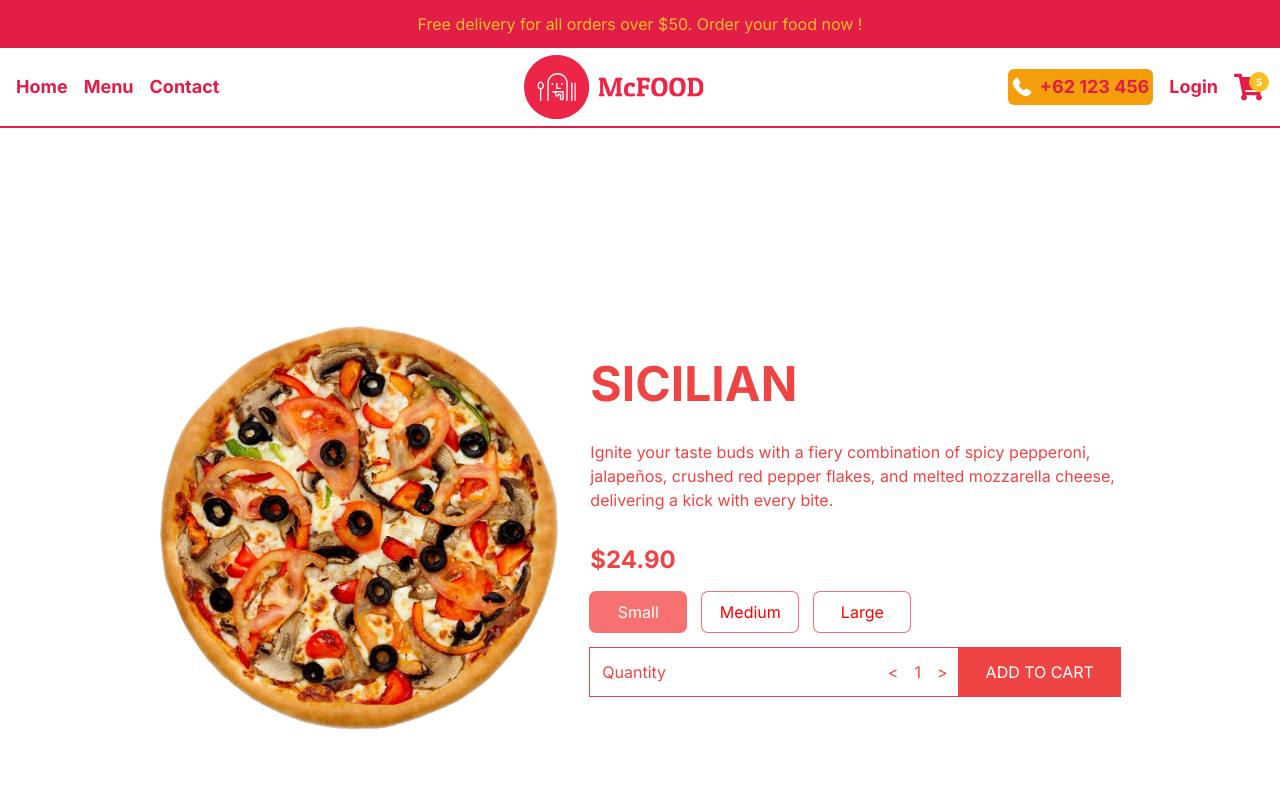
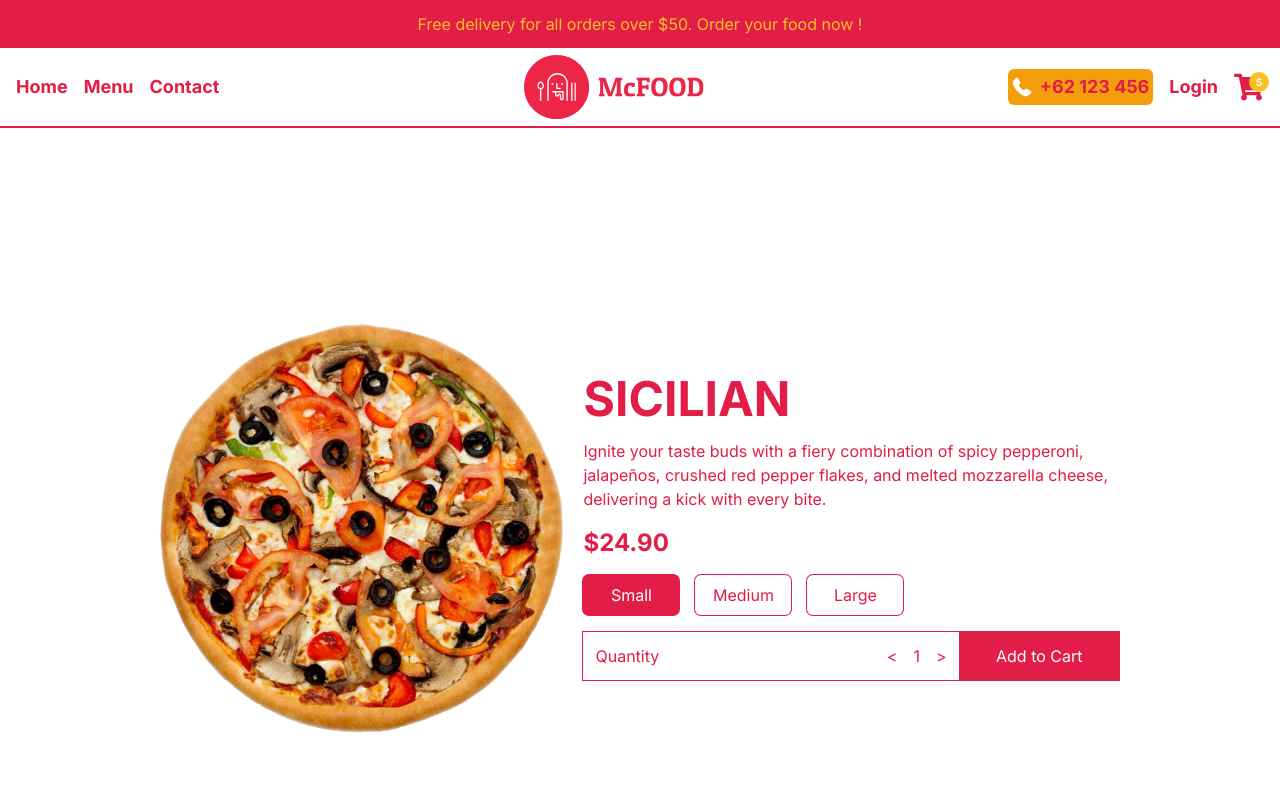
Before and after one commit to andryariadi/client-foodordering-app, a Next.js app: page /product/1 in a window 1280 px wide. Shown: the top 800 px of the page. Built offline with nearby package versions, Linux system fonts and the light colour scheme.

Commit message:
styling detail product

```diff
--- a/src/app/product/[id]/page.tsx
+++ b/src/app/product/[id]/page.tsx
@@ -3,28 +3,23 @@ import { singleProduct } from "@/data";
 import Image from "next/image";
 import React from "react";
 
-const SingleProductPage = () => {
+const DetailProduct = () => {
   return (
-    <div className="p-4 lg:px-20 xl:px-40 h-screen flex flex-col justify-around text-red-500 md:flex-row md:gap-8 md:items-center">
-      {/* IMAGE CONTAINER */}
-      {singleProduct.img && (
-        <div className="relative w-full h-1/2 md:h-[70%]">
-          <Image
-            src={singleProduct.img}
-            alt=""
-            className="object-contain"
-            fill
-          />
+    <>
+      <section className="h-screen flex flex-col md:flex-row gap-5 p-4 lg:px-20 xl:px-40 items-center mb-5">
+        {singleProduct.img && (
+          <div className="relative w-full h-fit ">
+            <Image src={singleProduct.img} alt="pizza" width={500} height={500} className="object-contain" />
+          </div>
+        )}
+        <div className="h-fit flex flex-col gap-4 text-rose-600">
+          <h1 className="text-3xl xl:text-5xl font-bold uppercase">{singleProduct.title}</h1>
+          <p>{singleProduct.desc}</p>
+          <Price id={singleProduct.id} price={singleProduct.price} options={singleProduct.options} />
         </div>
-      )}
-      {/* TEXT CONTAINER */}
-      <div className="h-1/2 flex flex-col gap-4 md:h-[70%] md:justify-center md:gap-6 xl:gap-8">
-        <h1 className="text-3xl font-bold uppercase xl:text-5xl">{singleProduct.title}</h1>
-        <p>{singleProduct.desc}</p>
-        <Price price={singleProduct.price} id={singleProduct.id} options={singleProduct.options}/>
-      </div>
-    </div>
+      </section>
+    </>
   );
 };
 
-export default SingleProductPage;
+export default DetailProduct;
--- a/src/components/Price.tsx
+++ b/src/components/Price.tsx
@@ -1,69 +1,55 @@
 "use client";
 
-import React, { useEffect, useState } from "react";
+import { useEffect, useState } from "react";
 
 type Props = {
+  id: number;
   price: number;
-  id: number;
   options?: { title: string; additionalPrice: number }[];
 };
 
-const Price = ({ price, id, options }: Props) => {
+export default function Price({ id, price, options }: Props) {
   const [total, setTotal] = useState(price);
   const [quantity, setQuantity] = useState(1);
   const [selected, setSelected] = useState(0);
 
   useEffect(() => {
-    setTotal(
-      quantity * (options ? price + options[selected].additionalPrice : price)
-    );
-  }, [quantity, selected, options, price]);
+    setTotal(quantity * (options ? price + options[selected].additionalPrice : price));
+  }, [quantity, price, selected, options]);
 
   return (
+    <>
       <div className="flex flex-col gap-4">
         <h2 className="text-2xl font-bold">${total.toFixed(2)}</h2>
-      {/* OPTIONS CONTAINER */}
         <div className="flex gap-4">
           {options?.map((option, index) => (
             <button
               key={option.title}
-            className="min-w-[6rem] p-2 ring-1 ring-red-400 rounded-md"
+              className="min-w-[6rem] p-2 ring-1 ring-rose-600 rounded-md"
               style={{
-              background: selected === index ? "rgb(248 113 113)" : "white",
-              color: selected === index ? "white" : "red",
+                background: index === selected ? "rgb(225 29 72)" : "white",
+                color: index === selected ? "white" : "rgb(225 29 72)",
               }}
-            onClick={() => setSelected(index)}
+              onClick={() => {
+                setSelected(index);
+              }}
             >
               {option.title}
             </button>
           ))}
         </div>
-      {/* QUANTITY AND ADD BUTTON CONTAINER */}
         <div className="flex justify-between items-center">
-        {/* QUANTITY */}
-        <div className="flex justify-between w-full p-3 ring-1 ring-red-500">
+          <div className="w-full flex justify-between p-3 ring-1 ring-rose-600">
             <span>Quantity</span>
             <div className="flex gap-4 items-center">
-            <button
-              onClick={() => setQuantity((prev) => (prev > 1 ? prev - 1 : 1))}
-            >
-              {"<"}
-            </button>
+              <button onClick={() => setQuantity((prev) => (prev > 1 ? prev - 1 : 1))}>{"<"}</button>
               <span>{quantity}</span>
-            <button
-              onClick={() => setQuantity((prev) => (prev < 9 ? prev + 1 : 9))}
-            >
-              {">"}
-            </button>
+              <button onClick={() => setQuantity((prev) => (prev < 9 ? prev + 1 : 9))}>{">"}</button>
             </div>
           </div>
-        {/* CART BUTTON */}
-        <button className="uppercase w-56 bg-red-500 text-white p-3 ring-1 ring-red-500">
-          Add to Cart
-        </button>
+          <button className="bg-rose-600 text-white p-[0.80rem] w-56">Add to Cart</button>
         </div>
       </div>
+    </>
   );
-};
-
-export default Price;
+}
```
Lines whose indentation alone changed are shown as unchanged.
